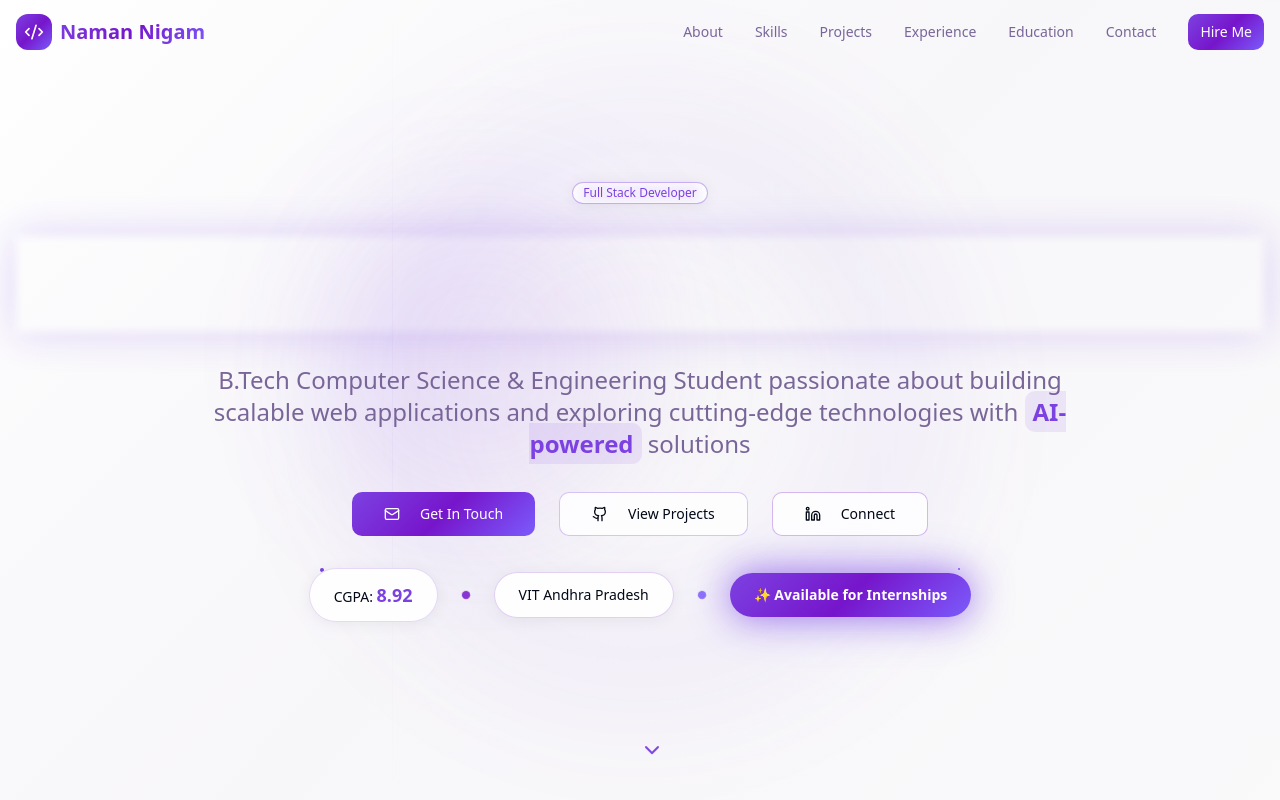
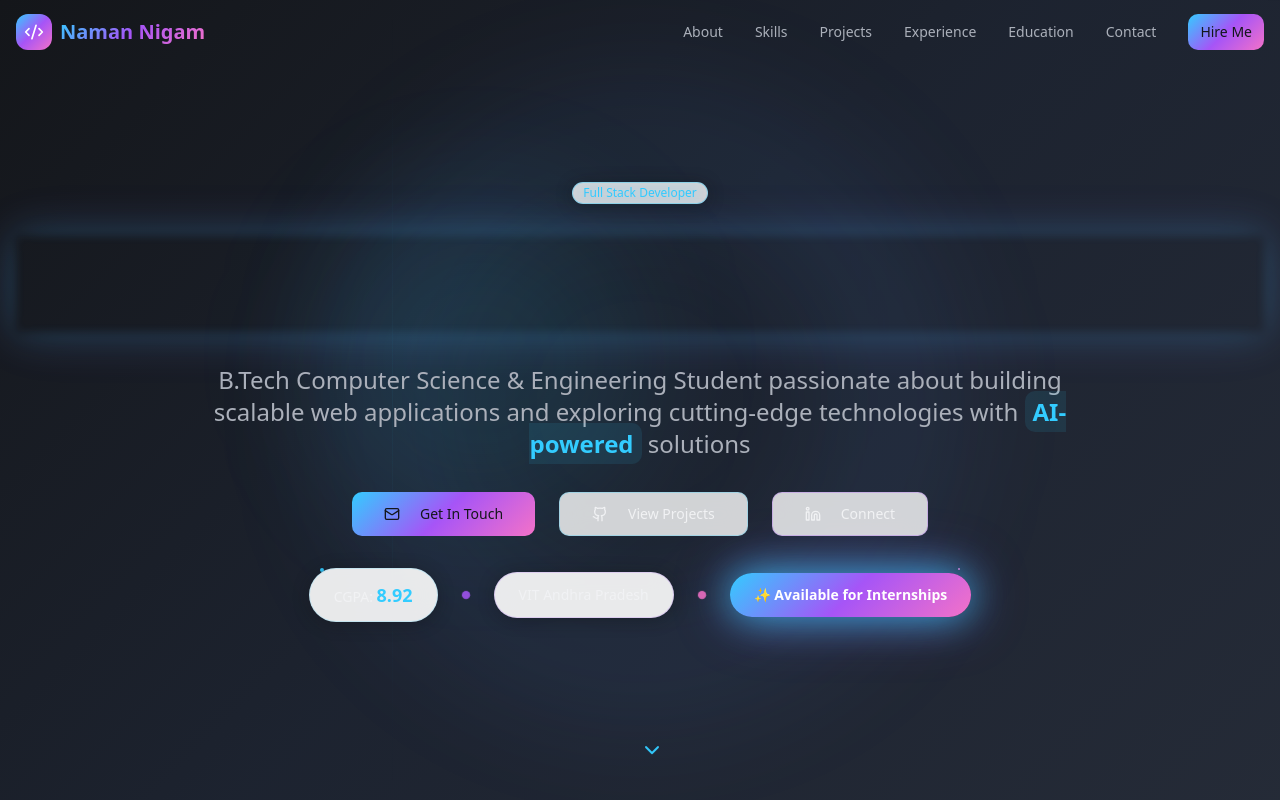
Before and after one commit to 05naman/Portfolio, a React (Vite) app: page / in a window 1280 px wide. Shown: the top 800 px of the page. Built offline with nearby package versions, Linux system fonts and the light colour scheme.

Commit message:
feat: Implement dark theme with vibrant colors
Switch to a dark theme with vibrant color combinations. This update aims to provide a visually appealing and engaging user experience with a professional yet striking aesthetic.

```diff
--- a/src/index.css
+++ b/src/index.css
@@ -8,35 +8,35 @@ All colors MUST be HSL for perfect theming
 
 @layer base {
   :root {
-    /* Light Professional Background */
-    --background: 0 0% 100%;
-    --foreground: 222 84% 4.9%;
+    /* Vibrant Dark Theme Background */
+    --background: 220 13% 9%;
+    --foreground: 220 10% 95%;
 
-    /* Professional Interview-Ready Color Palette */
-    --ai-primary: 262 73% 57%;         /* Professional Purple */
-    --ai-secondary: 272 81% 44%;       /* Deep Violet */
-    --ai-accent: 252 95% 67%;          /* Elegant Lavender */
-    --ai-neon: 280 67% 48%;            /* Rich Plum */
-    --ai-electric: 290 76% 72%;        /* Soft Orchid */
+    /* Vibrant Electric Color Palette */
+    --ai-primary: 195 100% 60%;        /* Electric Cyan */
+    --ai-secondary: 270 91% 65%;       /* Vibrant Purple */
+    --ai-accent: 320 85% 70%;          /* Electric Pink */
+    --ai-neon: 160 84% 55%;            /* Neon Green */
+    --ai-electric: 45 98% 65%;         /* Electric Gold */
 
-    /* Light Theme Professional Gradients */
-    --gradient-ai-primary: linear-gradient(135deg, hsl(262 73% 57%) 0%, hsl(272 81% 44%) 50%, hsl(252 95% 67%) 100%);
-    --gradient-ai-hero: linear-gradient(135deg, hsl(0 0% 100%) 0%, hsl(262 20% 98%) 25%, hsl(272 15% 97%) 50%, hsl(252 15% 98%) 100%);
-    --gradient-ai-accent: linear-gradient(45deg, hsl(252 95% 67%) 0%, hsl(262 73% 57%) 50%, hsl(280 67% 48%) 100%);
-    --gradient-ai-mesh: radial-gradient(circle at 20% 80%, hsl(262 73% 57% / 0.08) 0%, transparent 50%), radial-gradient(circle at 80% 20%, hsl(252 95% 67% / 0.06) 0%, transparent 50%), radial-gradient(circle at 40% 40%, hsl(280 67% 48% / 0.05) 0%, transparent 50%);
-    --gradient-ai-card: linear-gradient(145deg, hsl(0 0% 100% / 0.95), hsl(262 10% 98% / 0.98));
+    /* Dark Theme Vibrant Gradients */
+    --gradient-ai-primary: linear-gradient(135deg, hsl(195 100% 60%) 0%, hsl(270 91% 65%) 50%, hsl(320 85% 70%) 100%);
+    --gradient-ai-hero: linear-gradient(135deg, hsl(220 13% 9%) 0%, hsl(220 20% 12%) 25%, hsl(220 25% 15%) 50%, hsl(220 20% 18%) 100%);
+    --gradient-ai-accent: linear-gradient(45deg, hsl(320 85% 70%) 0%, hsl(195 100% 60%) 50%, hsl(270 91% 65%) 100%);
+    --gradient-ai-mesh: radial-gradient(circle at 20% 80%, hsl(195 100% 60% / 0.15) 0%, transparent 50%), radial-gradient(circle at 80% 20%, hsl(270 91% 65% / 0.12) 0%, transparent 50%), radial-gradient(circle at 40% 40%, hsl(320 85% 70% / 0.10) 0%, transparent 50%);
+    --gradient-ai-card: linear-gradient(145deg, hsl(220 13% 9% / 0.95), hsl(220 20% 12% / 0.98));
 
-    /* Professional Glass morphism */
-    --glass-bg: hsl(0 0% 100% / 0.8);
-    --glass-bg-strong: hsl(0 0% 100% / 0.95);
-    --glass-border: hsl(262 73% 57% / 0.15);
-    --glass-border-strong: hsl(262 73% 57% / 0.3);
+    /* Dark Glass morphism */
+    --glass-bg: hsl(220 13% 9% / 0.8);
+    --glass-bg-strong: hsl(220 13% 9% / 0.95);
+    --glass-border: hsl(195 100% 60% / 0.25);
+    --glass-border-strong: hsl(195 100% 60% / 0.4);
 
-    /* Professional Light Theme Shadows */
-    --shadow-ai-glow: 0 0 25px hsl(262 73% 57% / 0.15), 0 0 50px hsl(252 95% 67% / 0.08);
-    --shadow-ai-card: 0 8px 32px hsl(262 84% 4.9% / 0.08), 0 0 0 1px hsl(262 73% 57% / 0.04);
-    --shadow-ai-intense: 0 0 35px hsl(262 73% 57% / 0.2), 0 0 70px hsl(252 95% 67% / 0.1);
-    --shadow-ai-subtle: 0 2px 16px hsl(262 84% 4.9% / 0.06);
+    /* Dark Theme Vibrant Shadows */
+    --shadow-ai-glow: 0 0 30px hsl(195 100% 60% / 0.3), 0 0 60px hsl(270 91% 65% / 0.2);
+    --shadow-ai-card: 0 8px 32px hsl(220 13% 9% / 0.5), 0 0 0 1px hsl(195 100% 60% / 0.1);
+    --shadow-ai-intense: 0 0 40px hsl(195 100% 60% / 0.4), 0 0 80px hsl(320 85% 70% / 0.3);
+    --shadow-ai-subtle: 0 2px 16px hsl(220 13% 9% / 0.4);
 
     /* Smooth Animations */
     --transition-ai: all 0.4s cubic-bezier(0.4, 0, 0.2, 1);
@@ -45,75 +45,75 @@ All colors MUST be HSL for perfect theming
     /* Professional spacing */
     --section-padding: 6rem;
 
-    /* Light Theme Card Styling */
-    --card: 0 0% 100%;
-    --card-foreground: 222 84% 4.9%;
+    /* Dark Theme Card Styling */
+    --card: 220 13% 9%;
+    --card-foreground: 220 10% 95%;
 
-    --popover: 0 0% 100%;
-    --popover-foreground: 222 84% 4.9%;
+    --popover: 220 13% 9%;
+    --popover-foreground: 220 10% 95%;
 
-    /* Updated semantic tokens for professional theme */
-    --primary: 262 73% 57%;
-    --primary-foreground: 0 0% 100%;
+    /* Updated semantic tokens for dark vibrant theme */
+    --primary: 195 100% 60%;
+    --primary-foreground: 220 13% 9%;
 
-    --secondary: 262 15% 96%;
-    --secondary-foreground: 262 30% 18%;
+    --secondary: 220 20% 15%;
+    --secondary-foreground: 220 10% 85%;
 
-    --muted: 262 10% 95%;
-    --muted-foreground: 262 20% 50%;
+    --muted: 220 15% 12%;
+    --muted-foreground: 220 10% 70%;
 
-    --accent: 252 95% 67%;
-    --accent-foreground: 0 0% 100%;
+    --accent: 270 91% 65%;
+    --accent-foreground: 220 13% 9%;
 
-    --destructive: 0 84.2% 60.2%;
-    --destructive-foreground: 0 0% 100%;
+    --destructive: 0 84% 65%;
+    --destructive-foreground: 220 13% 9%;
 
-    --border: 262 15% 88%;
-    --input: 262 15% 88%;
-    --ring: 262 73% 57%;
+    --border: 220 20% 20%;
+    --input: 220 20% 15%;
+    --ring: 195 100% 60%;
 
     --radius: 0.75rem;
 
-    /* Sidebar for light theme */
+    /* Sidebar for dark theme */
+    --sidebar-background: 220 13% 9%;
+    --sidebar-foreground: 220 10% 85%;
+    --sidebar-primary: 195 100% 60%;
+    --sidebar-primary-foreground: 220 13% 9%;
+    --sidebar-accent: 220 20% 15%;
+    --sidebar-accent-foreground: 220 10% 85%;
+    --sidebar-border: 220 20% 20%;
+    --sidebar-ring: 195 100% 60%;
+  }
+
+  .light {
+    /* Light theme as alternate */
+    --background: 0 0% 100%;
+    --foreground: 222 84% 4.9%;
+    --card: 0 0% 100%;
+    --card-foreground: 222 84% 4.9%;
+    --popover: 0 0% 100%;
+    --popover-foreground: 222 84% 4.9%;
+    --primary: 195 100% 60%;
+    --primary-foreground: 0 0% 100%;
+    --secondary: 210 40% 98%;
+    --secondary-foreground: 222 84% 4.9%;
+    --muted: 210 40% 96%;
+    --muted-foreground: 215.4 16.3% 46.9%;
+    --accent: 270 91% 65%;
+    --accent-foreground: 0 0% 100%;
+    --destructive: 0 84.2% 60.2%;
+    --destructive-foreground: 0 0% 100%;
+    --border: 214.3 31.8% 91.4%;
+    --input: 214.3 31.8% 91.4%;
+    --ring: 195 100% 60%;
     --sidebar-background: 0 0% 98%;
     --sidebar-foreground: 240 5.3% 26.1%;
-    --sidebar-primary: 240 5.9% 10%;
-    --sidebar-primary-foreground: 0 0% 98%;
+    --sidebar-primary: 195 100% 60%;
+    --sidebar-primary-foreground: 0 0% 100%;
     --sidebar-accent: 240 4.8% 95.9%;
     --sidebar-accent-foreground: 240 5.9% 10%;
     --sidebar-border: 220 13% 91%;
-    --sidebar-ring: 214 100% 60%;
-  }
-
-  .dark {
-    /* Keep dark theme as fallback */
-    --background: 222.2 84% 4.9%;
-    --foreground: 210 40% 98%;
-    --card: 222.2 84% 4.9%;
-    --card-foreground: 210 40% 98%;
-    --popover: 222.2 84% 4.9%;
-    --popover-foreground: 210 40% 98%;
-    --primary: 210 40% 98%;
-    --primary-foreground: 222.2 47.4% 11.2%;
-    --secondary: 217.2 32.6% 17.5%;
-    --secondary-foreground: 210 40% 98%;
-    --muted: 217.2 32.6% 17.5%;
-    --muted-foreground: 215 20.2% 65.1%;
-    --accent: 217.2 32.6% 17.5%;
-    --accent-foreground: 210 40% 98%;
-    --destructive: 0 62.8% 30.6%;
-    --destructive-foreground: 210 40% 98%;
-    --border: 217.2 32.6% 17.5%;
-    --input: 217.2 32.6% 17.5%;
-    --ring: 212.7 26.8% 83.9%;
-    --sidebar-background: 240 5.9% 10%;
-    --sidebar-foreground: 240 4.8% 95.9%;
-    --sidebar-primary: 224.3 76.3% 48%;
-    --sidebar-primary-foreground: 0 0% 100%;
-    --sidebar-accent: 240 3.7% 15.9%;
-    --sidebar-accent-foreground: 240 4.8% 95.9%;
-    --sidebar-border: 240 3.7% 15.9%;
-    --sidebar-ring: 217.2 91.2% 59.8%;
+    --sidebar-ring: 195 100% 60%;
   }
 }
 
--- a/tailwind.config.ts
+++ b/tailwind.config.ts
@@ -112,8 +112,8 @@ export default {
 					'50%': { transform: 'translateY(-10px)' }
 				},
 				'ai-glow': {
-					'0%, 100%': { boxShadow: '0 0 20px hsl(262 73% 57% / 0.3)' },
-					'50%': { boxShadow: '0 0 35px hsl(262 73% 57% / 0.6), 0 0 50px hsl(252 95% 67% / 0.3)' }
+					'0%, 100%': { boxShadow: '0 0 25px hsl(195 100% 60% / 0.4)' },
+					'50%': { boxShadow: '0 0 40px hsl(195 100% 60% / 0.8), 0 0 60px hsl(270 91% 65% / 0.4)' }
 				},
 				'ai-scan': {
 					'0%': { transform: 'translateX(-100%)' },
```
